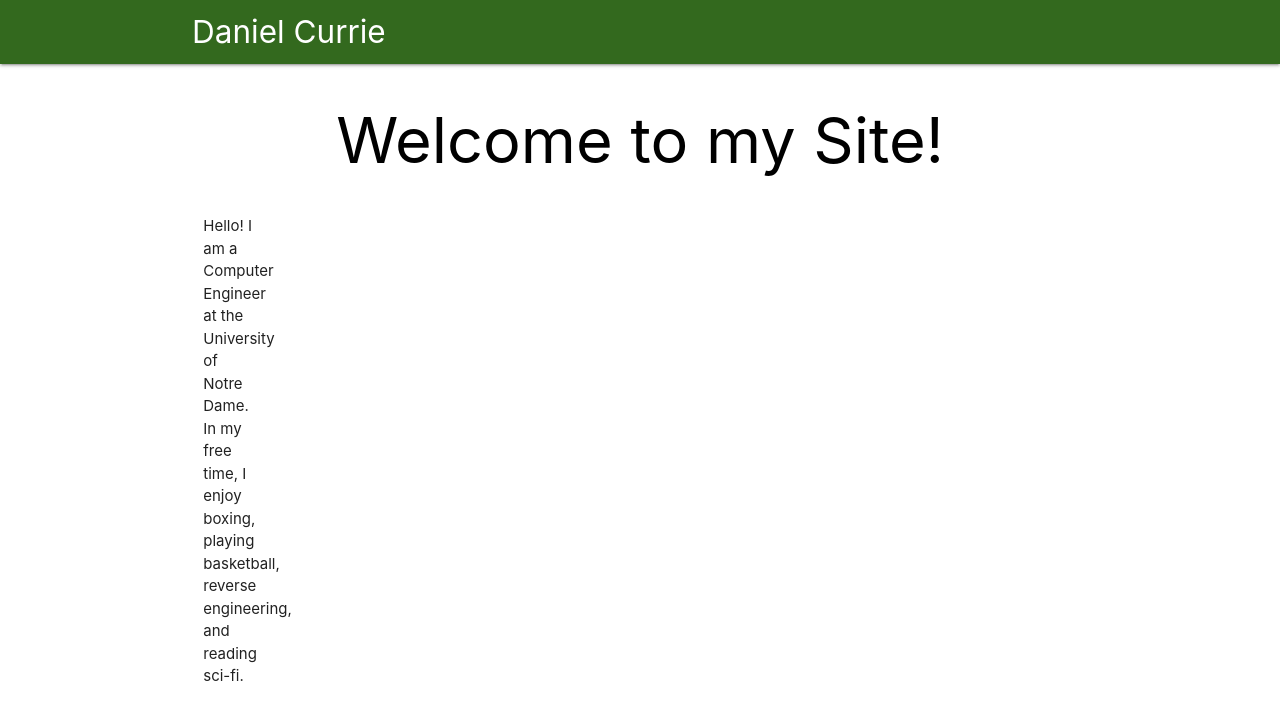
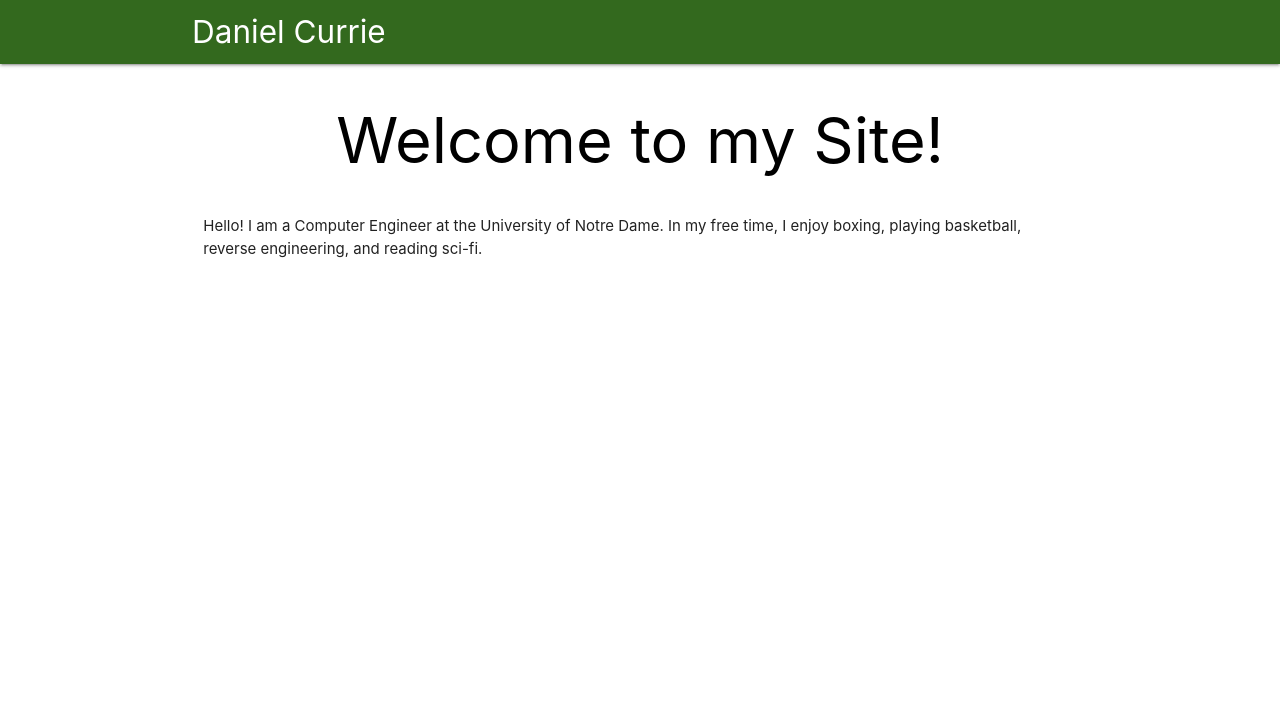
Before and after one commit to dcurrie96/dcurrie96.github.io, a plain HTML site: page index.html in a window 1280 px wide. Drawn offline with nearby package versions, Linux system fonts and the light colour scheme.

Commit message:
Update index.html

```diff
--- a/index.html
+++ b/index.html
@@ -30,7 +30,7 @@
 
       <div class="row">
 
-        <div class="col s1">
+        <div class="col s12">
           <p> Hello! I am a Computer Engineer at the University of Notre Dame. In my free time, I enjoy boxing, playing basketball, reverse engineering, and reading sci-fi. </p>
         </div>
       </div>
```
